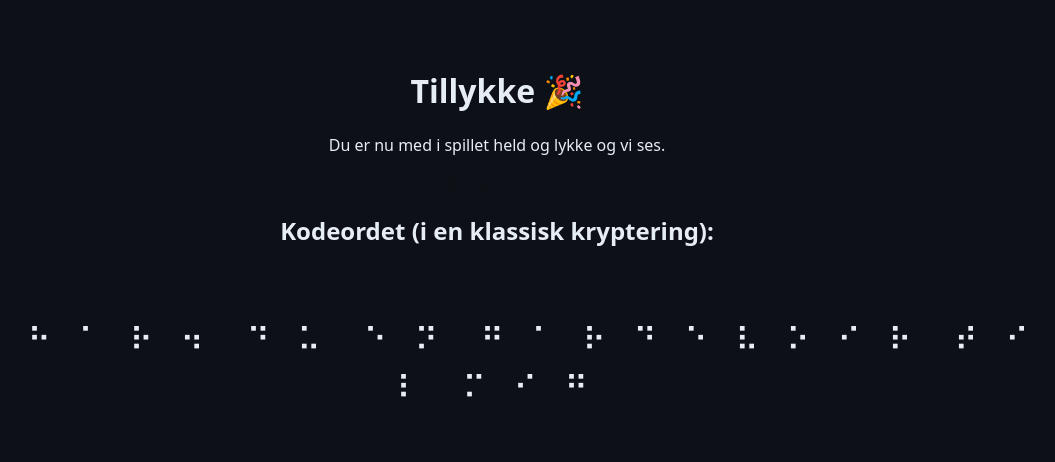
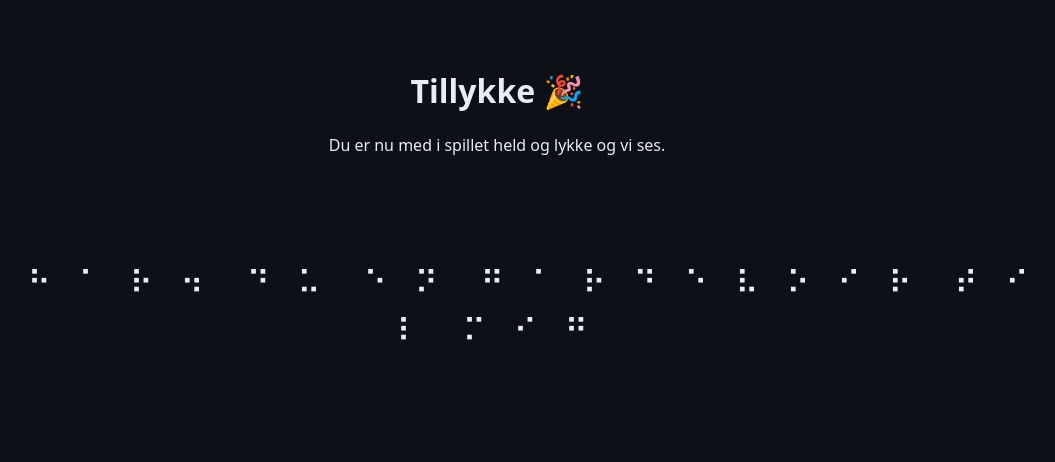
Before and after one commit to Sandersgame/idksmart, a plain HTML site: page index.html in a window 1280 px wide. Shown: the whole page, without its empty margins (143-1198 px from the left). Drawn offline with Linux system fonts and the light colour scheme.

Commit message:
Update index.html
update

```diff
--- a/index.html
+++ b/index.html
@@ -27,7 +27,8 @@
   <!-- Skjult hint -->
   <p class="hidden">Find mig ved Bord 52</p>
 
-  <h2>Kodeordet (i en klassisk kryptering):</h2>
+
+
   <div class="braille">
     ⠓ ⠁ ⠗ ⠲⠀⠙ ⠥⠀⠑ ⠝⠀⠛ ⠁ ⠗ ⠙ ⠑ ⠧ ⠕ ⠊ ⠗⠀⠞ ⠊ ⠇⠀⠍ ⠊ ⠛
   </div>
```
